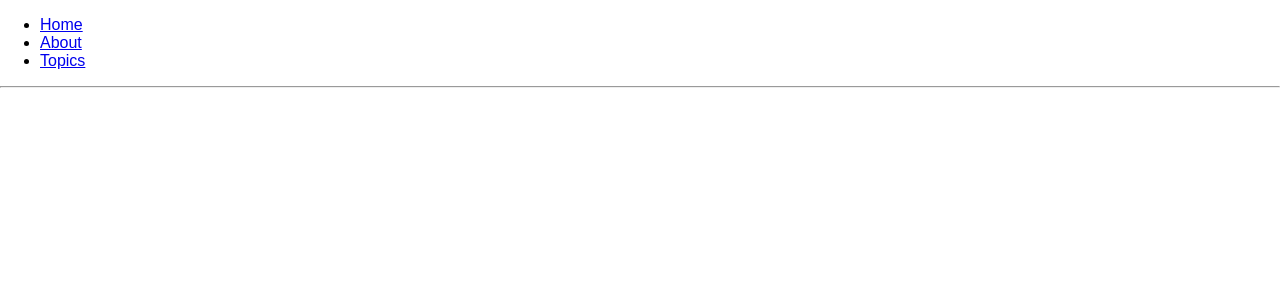
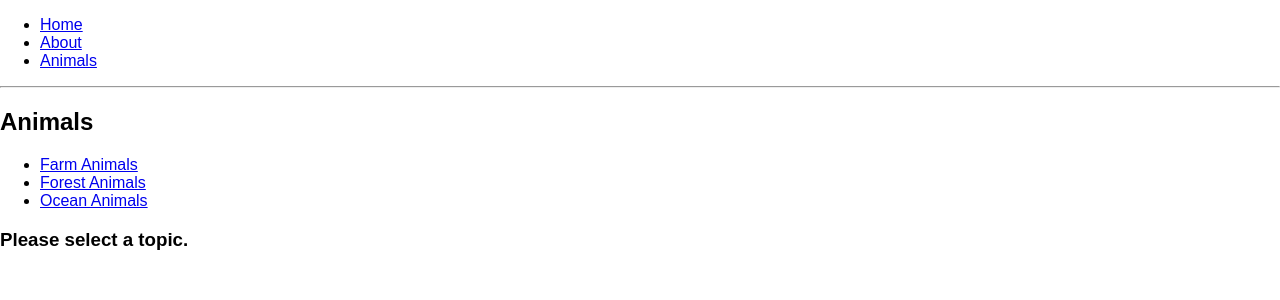
Before and after one commit to crouton21/react-router, a React (Create React App) app: page /animals in a window 1280 px wide. Shown: the top 300 px of the page. Built offline with nearby package versions, Linux system fonts and the light colour scheme.

Commit message:
add nested routes

```diff
--- a/src/App.js
+++ b/src/App.js
@@ -4,7 +4,7 @@ import { BrowserRouter as Router, Route, Link } from "react-router-dom";
 // Page components
 import Home from './pages/Home/Home';
 import About from './pages/About/About';
-import Topics from './pages/Topics/Topics';
+import Animals from './pages/Animals/Animals';
 
 class App extends Component {
   render() {
@@ -20,7 +20,7 @@ class App extends Component {
                 <Link to="/about">About</Link>
               </li>
               <li>
-                <Link to="/topics">Topics</Link>
+                <Link to="/animals">Animals</Link>
               </li>
             </ul>
 
@@ -28,7 +28,7 @@ class App extends Component {
 
             <Route exact path="/" component={Home} />
             <Route path="/about" component={About} />
-            <Route path="/topics" component={Topics} />
+            <Route path="/animals" component={Animals} />
           </div>
         </Router>
       </div>
--- /dev/null
+++ b/src/components/FarmAnimals/FarmAnimals.js
@@ -0,0 +1,9 @@
+import React from 'react';
+
+const FarmAnimals = () => (
+    <div>
+        <h2>Farm Animals</h2>
+    </div>
+);
+
+export default FarmAnimals;
--- /dev/null
+++ b/src/components/ForestAnimals/ForestAnimals.js
@@ -0,0 +1,9 @@
+import React from 'react';
+
+const ForestAnimals = () => (
+    <div>
+        <h2>Forest Animals</h2>
+    </div>
+);
+
+export default ForestAnimals;
--- /dev/null
+++ b/src/components/OceanAnimals/OceanAnimals.js
@@ -0,0 +1,9 @@
+import React from 'react';
+
+const OceanAnimals = () => (
+    <div>
+        <h2>Ocean Animals</h2>
+    </div>
+);
+
+export default OceanAnimals;
--- /dev/null
+++ b/src/pages/Animals/Animals.js
@@ -0,0 +1,34 @@
+import React from 'react';
+import { Route, Link } from "react-router-dom";
+
+import FarmAnimals from '../../components/FarmAnimals/FarmAnimals';
+import ForestAnimals from '../../components/ForestAnimals/ForestAnimals';
+import OceanAnimals from '../../components/OceanAnimals/OceanAnimals';
+
+const Animals = ({ match }) => (
+    <div>
+        <h2>Animals</h2>
+        <ul>
+            <li>
+                <Link to={`${match.url}/farm-animals`}>Farm Animals</Link>
+            </li>
+            <li>
+                <Link to={`${match.url}/forest-animals`}>Forest Animals</Link>
+            </li>
+            <li>
+                <Link to={`${match.url}/ocean-animals`}>Ocean Animals</Link>
+            </li>
+        </ul>
+
+        <Route
+            exact
+            path={match.url}
+            render={() => <h3>Please select a topic.</h3>}
+        />
+        <Route path={`${match.url}/farm-animals`} component={FarmAnimals} />
+        <Route path={`${match.url}/forest-animals`} component={ForestAnimals} />
+        <Route path={`${match.url}/ocean-animals`} component={OceanAnimals} />
+    </div>
+);
+
+export default Animals;
--- a/src/pages/Topics/Topics.js
+++ /dev/null
@@ -1,9 +0,0 @@
-import React from 'react';
-
-const Topics = () => (
-    <div>
-        <h2>Topics</h2>
-    </div>
-);
-
-export default Topics;
```
